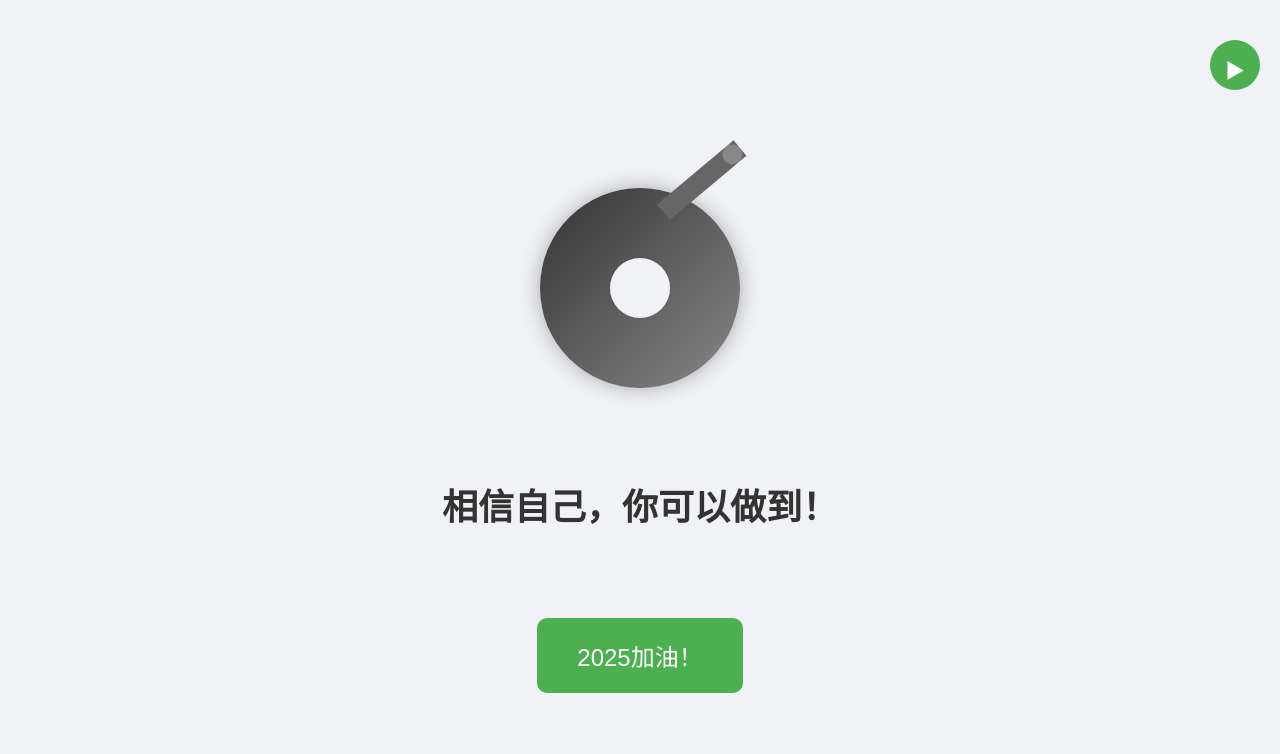
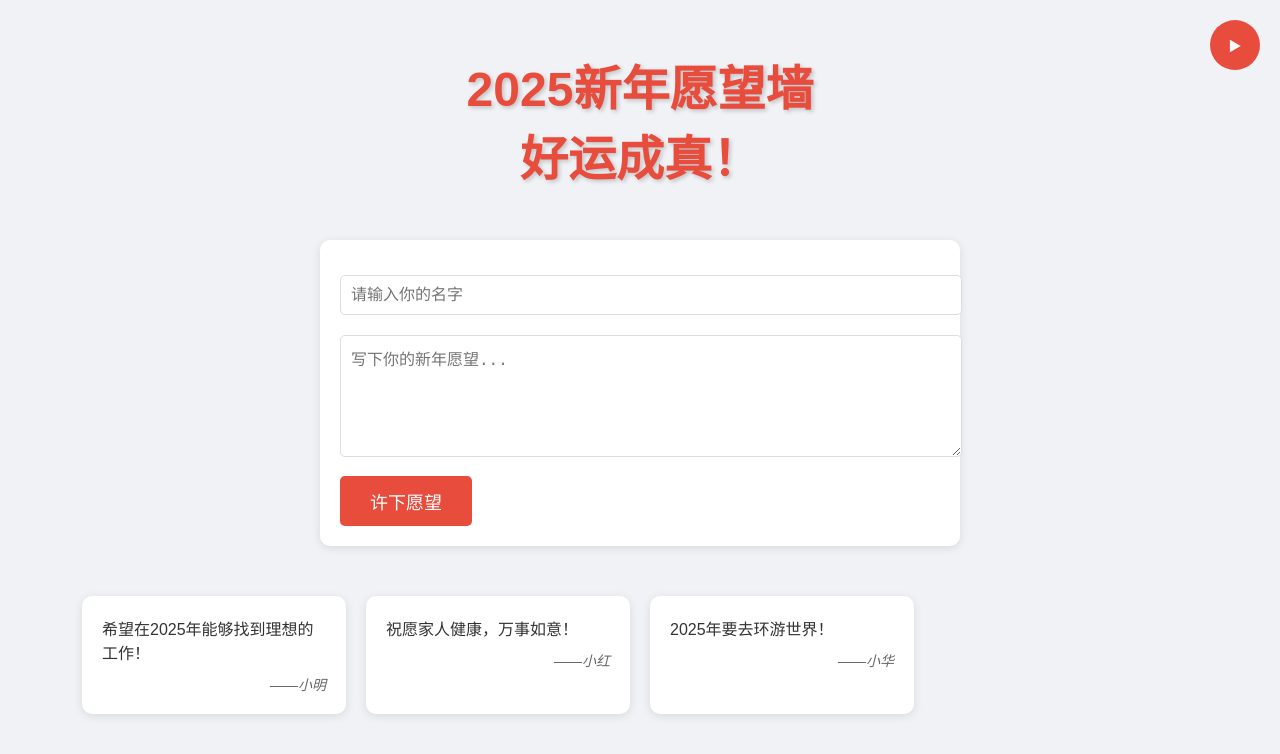
Before and after one commit to 47xc/2025-encouragement, a plain HTML site: page index.html in a window 1280 px wide. Drawn offline with Linux system fonts and the light colour scheme.

Commit message:
Update index.html

```diff
--- a/index.html
+++ b/index.html
@@ -2,122 +2,116 @@
 <html lang="zh">
 <head>
     <meta charset="UTF-8">
-    <title>2025加油！</title>
+    <title>2025新年许愿墙</title>
     <style>
         body {
             display: flex;
             flex-direction: column;
             align-items: center;
-            justify-content: center;
-            height: 100vh;
+            min-height: 100vh;
             margin: 0;
             font-family: 'Microsoft YaHei', sans-serif;
             background-color: #f0f2f5;
+            padding: 20px;
         }
 
-        /* CD和指针容器 */
-        .player-container {
-            width: 300px;
-            height: 300px;
-            position: relative;
-            margin-bottom: 50px; /* 增加与文字的距离 */
+        /* 标题样式 */
+        .title {
+            font-size: 48px;
+            color: #e74c3c;
+            text-align: center;
+            margin: 30px 0;
+            text-shadow: 2px 2px 4px rgba(0,0,0,0.2);
         }
 
-        /* CD样式 */
-        .cd {
+        /* CD播放器样式 */
+        .player-container {
             width: 200px;
             height: 200px;
-            border-radius: 50%;
-            background: linear-gradient(45deg, #333 0%, #888 100%);
-            position: absolute;
-            bottom: 0;
-            left: 50%;
-            transform: translateX(-50%);
-            animation: rotate 20s linear infinite;
-            box-shadow: 0 0 20px rgba(0,0,0,0.3);
+            position: fixed;
+            top: 20px;
+            right: 20px;
         }
 
-        .cd::after {
-            content: '';
-            position: absolute;
-            top: 50%;
-            left: 50%;
-            width: 30%;
-            height: 30%;
-            background-color: #f0f2f5;
-            border-radius: 50%;
-            transform: translate(-50%, -50%);
+        /* 输入区域样式 */
+        .wish-input-container {
+            background: white;
+            padding: 20px;
+            border-radius: 10px;
+            box-shadow: 0 2px 10px rgba(0,0,0,0.1);
+            width: 80%;
+            max-width: 600px;
+            margin: 20px 0;
         }
 
-        /* 指针样式 */
-        .tonearm {
-            width: 100px;
-            height: 20px;
-            background: #666;
-            position: absolute;
-            top: 50px;
-            right: 50px;
-            transform-origin: right center;
-            transform: rotate(-40deg);
-            transition: transform 0.5s ease;
-            z-index: 2;
+        .input-group {
+            margin: 10px 0;
         }
 
-        .tonearm::before {
-            content: '';
-            position: absolute;
-            right: 0;
-            top: 50%;
-            width: 20px;
-            height: 20px;
-            background: #888;
-            border-radius: 50%;
-            transform: translateY(-50%);
+        input, textarea {
+            width: 100%;
+            padding: 10px;
+            border: 1px solid #ddd;
+            border-radius: 5px;
+            margin: 5px 0;
+            font-size: 16px;
         }
 
-        /* 指针抬起状态 */
-        .tonearm.playing {
-            transform: rotate(0deg);
+        textarea {
+            height: 100px;
+            resize: vertical;
         }
 
-        /* CD停止转动状态 */
-        .cd.paused {
-            animation-play-state: paused;
+        /* 提交按钮 */
+        .submit-btn {
+            background-color: #e74c3c;
+            color: white;
+            padding: 12px 30px;
+            border: none;
+            border-radius: 5px;
+            font-size: 18px;
+            cursor: pointer;
+            transition: all 0.3s;
         }
 
-        @keyframes rotate {
-            from { transform: translateX(-50%) rotate(0deg); }
-            to { transform: translateX(-50%) rotate(360deg); }
+        .submit-btn:hover {
+            background-color: #c0392b;
+            transform: translateY(-2px);
         }
 
-        /* 消息样式 */
-        #message {
-            font-size: 36px; /* 更大的字体 */
-            font-weight: bold;
-            color: #333;
-            text-align: center;
-            max-width: 80%;
-            margin: 40px 0; /* 增加上下间距 */
-            min-height: 80px;
+        /* 许愿墙样式 */
+        .wish-wall {
+            display: grid;
+            grid-template-columns: repeat(auto-fill, minmax(250px, 1fr));
+            gap: 20px;
+            width: 90%;
+            max-width: 1200px;
+            margin: 30px 0;
         }
 
-        /* 按钮样式 */
-        button {
-            padding: 20px 40px; /* 更大的按钮 */
-            font-size: 24px; /* 更大的字体 */
-            background-color: #4CAF50;
-            color: white;
-            border: none;
+        .wish-card {
+            background: white;
+            padding: 20px;
             border-radius: 10px;
-            cursor: pointer;
-            transition: all 0.3s;
-            margin: 20px 0; /* 增加间距 */
+            box-shadow: 0 2px 10px rgba(0,0,0,0.1);
+            transition: transform 0.3s;
         }
 
-        button:hover {
-            background-color: #45a049;
-            transform: translateY(-2px);
-            box-shadow: 0 4px 8px rgba(0,0,0,0.2);
+        .wish-card:hover {
+            transform: translateY(-5px);
+        }
+
+        .wish-text {
+            font-size: 16px;
+            color: #333;
+            margin-bottom: 10px;
+        }
+
+        .wish-name {
+            font-size: 14px;
+            color: #666;
+            text-align: right;
+            font-style: italic;
         }
 
         /* 音乐控制按钮 */
@@ -129,74 +123,106 @@
             width: 50px;
             height: 50px;
             border-radius: 50%;
-            font-size: 20px;
+            background-color: #e74c3c;
+            color: white;
+            border: none;
+            cursor: pointer;
+            z-index: 1000;
         }
     </style>
 </head>
 <body>
-    <div class="player-container">
-        <div class="tonearm" id="tonearm"></div>
-        <div class="cd" id="cd"></div>
+    <h1 class="title">2025新年愿望墙<br>好运成真！</h1>
+
+    <!-- 许愿输入区域 -->
+    <div class="wish-input-container">
+        <div class="input-group">
+            <input type="text" id="name" placeholder="请输入你的名字" maxlength="20">
+        </div>
+        <div class="input-group">
+            <textarea id="wish" placeholder="写下你的新年愿望..." maxlength="100"></textarea>
+        </div>
+        <button class="submit-btn" onclick="submitWish()">许下愿望</button>
     </div>
-    <div id="message"></div>
-    <button onclick="showEncouragement()">2025加油！</button>
+
+    <!-- 许愿墙展示区域 -->
+    <div class="wish-wall" id="wishWall"></div>
+
+    <!-- 音乐播放器 -->
     <button class="music-control" onclick="toggleMusic()" id="musicBtn">▶</button>
     <audio id="bgMusic" loop>
         <source src="music/background.mp3" type="audio/mpeg">
     </audio>
 
     <script>
+        // 音乐控制
         const audio = document.getElementById('bgMusic');
         const musicBtn = document.getElementById('musicBtn');
-        const cd = document.getElementById('cd');
-        const tonearm = document.getElementById('tonearm');
         let isPlaying = false;
 
         function toggleMusic() {
             if (isPlaying) {
                 audio.pause();
-                cd.classList.add('paused');
-                tonearm.classList.remove('playing');
                 musicBtn.textContent = '▶';
             } else {
                 audio.play().catch(function(error) {
                     console.log("播放失败:", error);
-                    alert("音乐播放失败，请检查音频文件或刷新页面重试");
                 });
-                cd.classList.remove('paused');
-                tonearm.classList.add('playing');
                 musicBtn.textContent = '⏸';
             }
             isPlaying = !isPlaying;
         }
 
-        const encouragements = [
-            "相信自己，你可以做到！",
-            "今天的努力是明天的收获",
-            "加油，前方的路由你来开创！",
-            "困难是暂时的，但坚持是永恒的",
-            "每一个今天都是成功路上的一步",
-            "别忘了，你比想象中更强大",
-            "勇敢追梦，全力以赴！",
-            "成功不是偶然，而是积累的结果",
-            "坚持下去，你离目标越来越近了",
-            "记住，你并不是一个人在战斗"
+        // 许愿功能
+        let wishes = [];
+
+        function submitWish() {
+            const nameInput = document.getElementById('name');
+            const wishInput = document.getElementById('wish');
+
+            if (!nameInput.value.trim() || !wishInput.value.trim()) {
+                alert('请输入名字和愿望！');
+                return;
+            }
+
+            const newWish = {
+                name: nameInput.value.trim(),
+                wish: wishInput.value.trim(),
+                time: new Date().toLocaleString()
+            };
+
+            wishes.unshift(newWish); // 添加到数组开头
+            updateWishWall();
+
+            // 清空输入
+            nameInput.value = '';
+            wishInput.value = '';
+
+            alert('许愿成功！愿望已经被记录在墙上啦～');
+        }
+
+        function updateWishWall() {
+            const wishWall = document.getElementById('wishWall');
+            wishWall.innerHTML = wishes.map(wish => `
+                <div class="wish-card">
+                    <div class="wish-text">${wish.wish}</div>
+                    <div class="wish-name">——${wish.name}</div>
+                </div>
+            `).join('');
+        }
+
+        // 示例愿望
+        const exampleWishes = [
+            { name: "小明", wish: "希望在2025年能够找到理想的工作！" },
+            { name: "小红", wish: "祝愿家人健康，万事如意！" },
+            { name: "小华", wish: "2025年要去环游世界！" }
         ];
 
-        function showEncouragement() {
-            const messageDiv = document.getElementById('message');
-            const randomIndex = Math.floor(Math.random() * encouragements.length);
-            messageDiv.style.opacity = 0;
-
-            setTimeout(() => {
-                messageDiv.textContent = encouragements[randomIndex];
-                messageDiv.style.opacity = 1;
-                messageDiv.style.transition = 'opacity 0.5s';
-            }, 100);
-        }
-
-        // 页面加载时显示一条鼓励语
-        window.onload = showEncouragement;
+        // 页面加载时显示示例愿望
+        window.onload = function() {
+            wishes = exampleWishes;
+            updateWishWall();
+        };
     </script>
 </body>
 </html>
```
